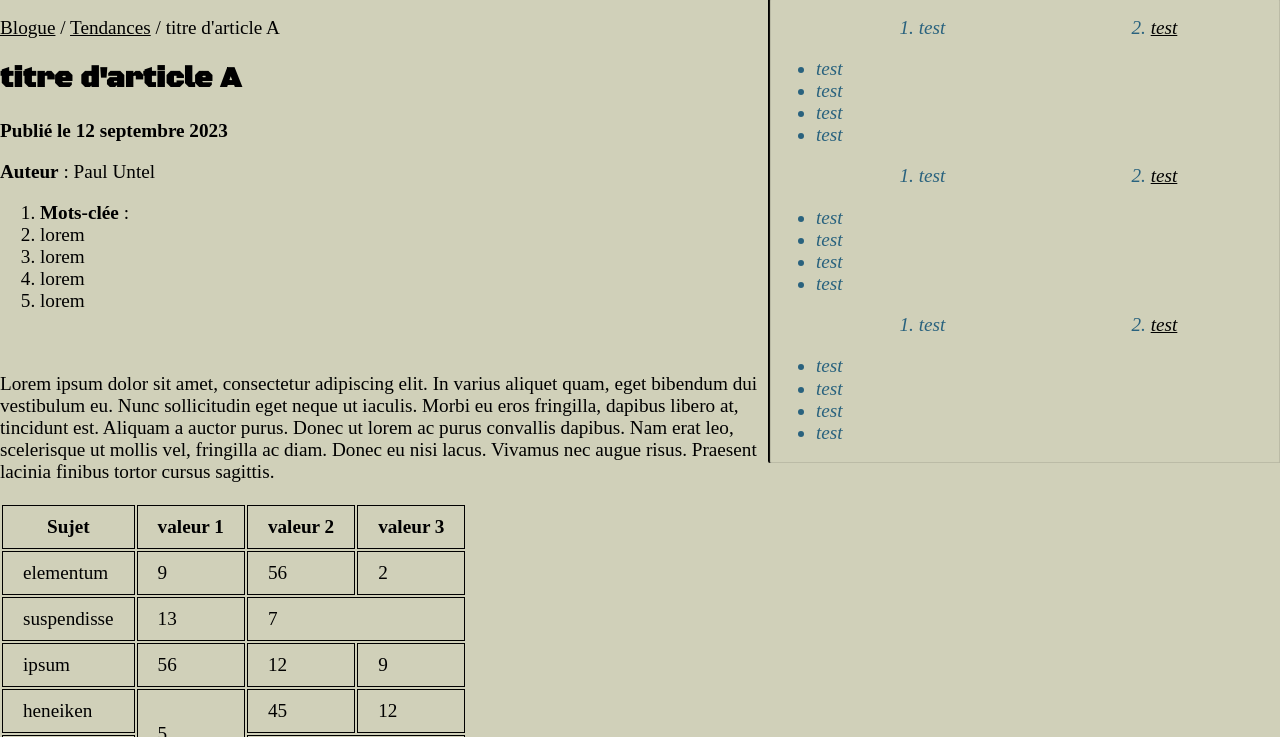
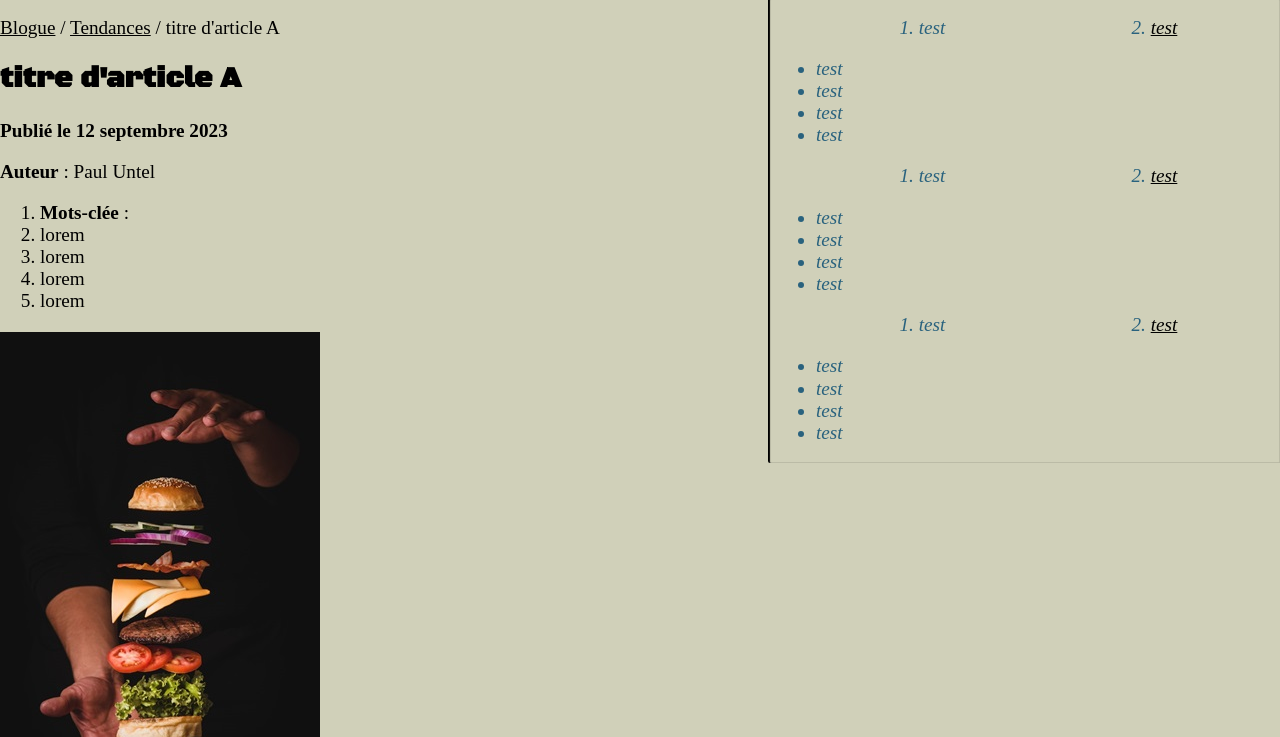
Before and after one commit to jolie-croquette/WEB-TP2, a plain HTML site: page article-blogue.html in a window 1280 px wide. Shown: the part 63-800 px from the top of the page. Drawn offline with Linux system fonts and the light colour scheme.

Commit message:
tsttshtfh

```diff
--- a/article-blogue.html
+++ b/article-blogue.html
@@ -86,7 +86,7 @@
 				<li>lorem</li>
 				<li>lorem</li>
 			</ol>
-			<img src="" alt="">
+			<img src="img/blogue-a.jpg" alt="boop">
 			<p>Lorem ipsum dolor sit amet, consectetur adipiscing elit. In varius aliquet quam, eget bibendum dui
 				vestibulum eu. Nunc sollicitudin eget neque ut iaculis. Morbi eu eros fringilla, dapibus libero at,
 				tincidunt est. Aliquam a auctor purus. Donec ut lorem ac purus convallis dapibus. Nam erat leo,
```
Also changed, not shown: img/philip-strong-iOBTE2xsYko-unsplash (1).jpg (added).
